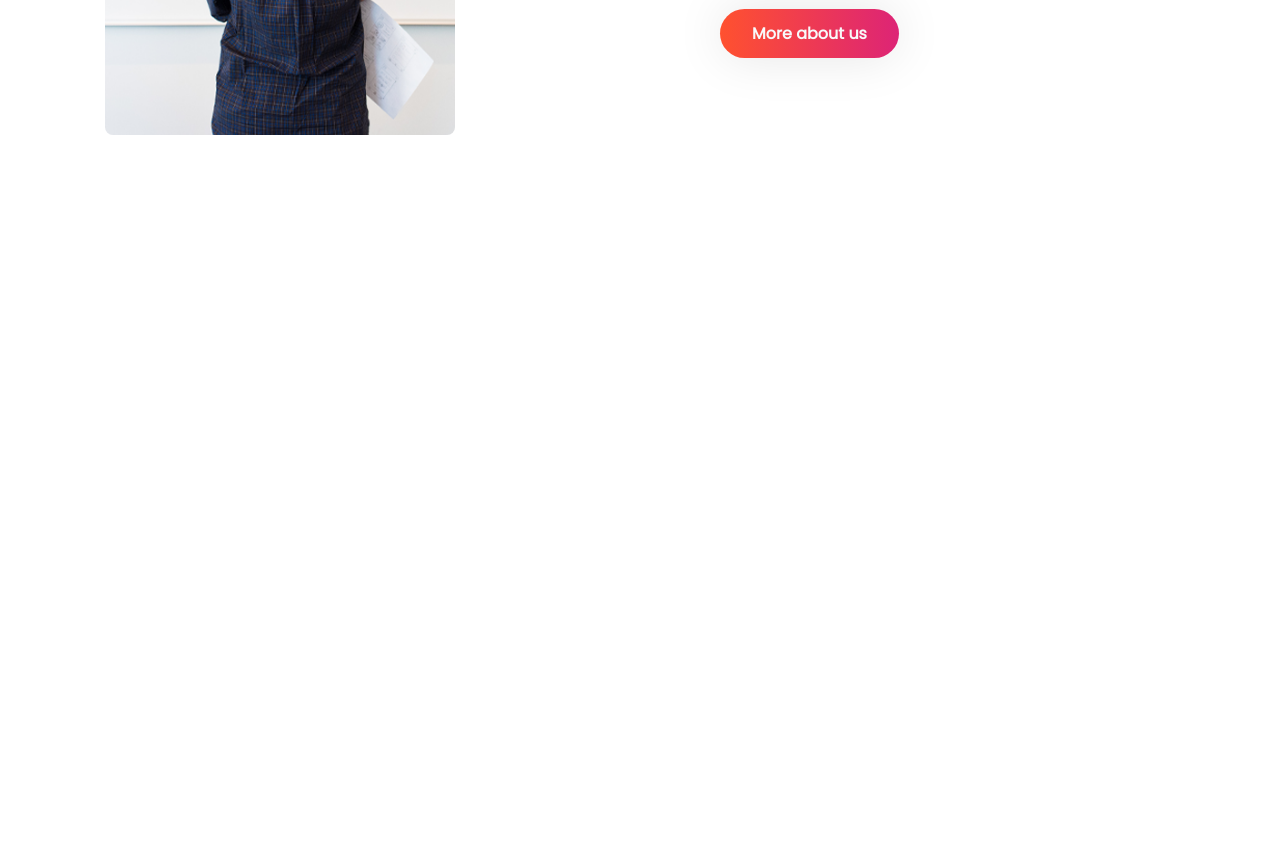
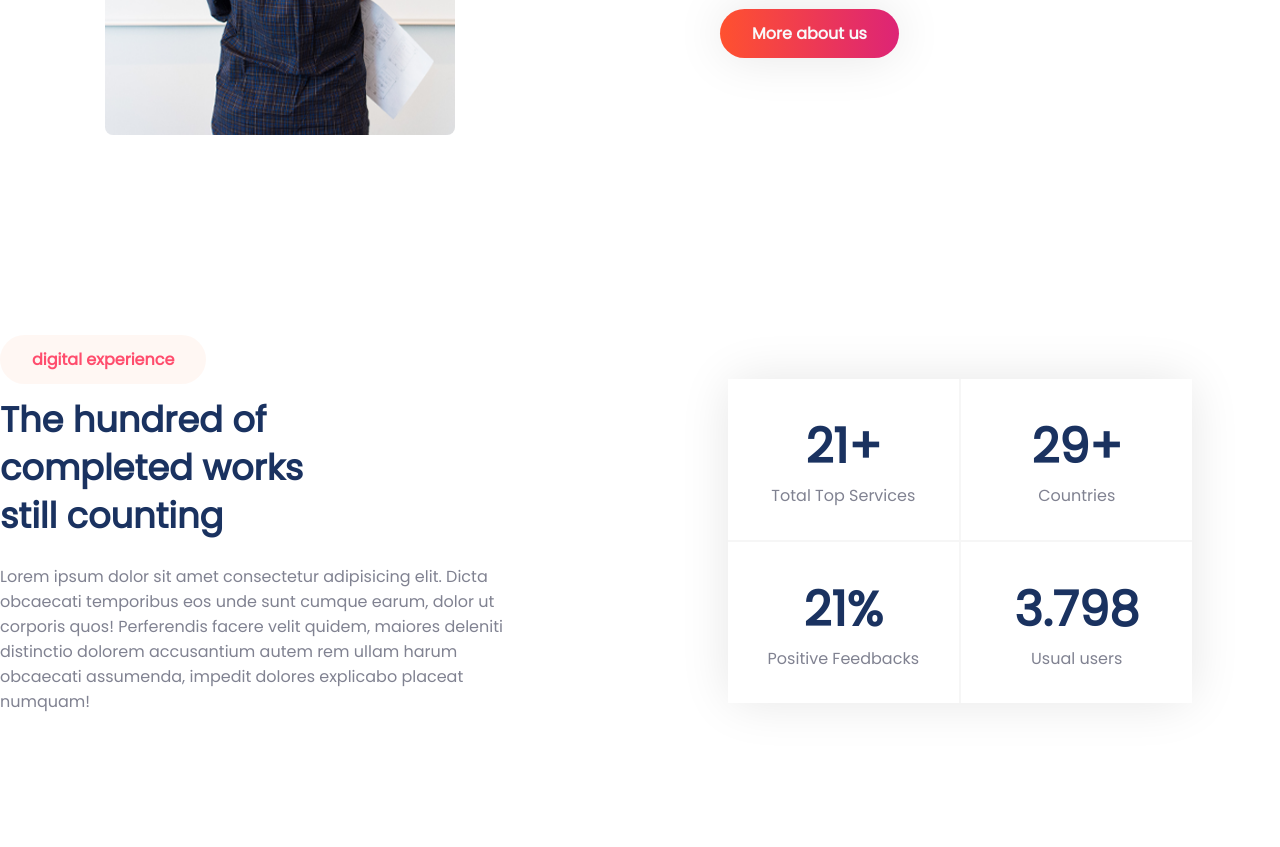
Before and after one commit to christianR15c/digital-marketing-html-css, a plain HTML site: page index.html in a window 1280 px wide. Shown: the part 1956-2803 px from the top of the page. Before the commit the page ends 2191 px from the top, so only its background shows below. Drawn offline with nearby package versions, Linux system fonts and the light colour scheme.

Commit message:
ft: counting area added

```diff
--- a/index.html
+++ b/index.html
@@ -158,6 +158,49 @@
         </section>
         <!-- /closing agency life area -->
 
+        <!-- counting area -->
+        <section class="container mx-auto counting-area grid cols-1 lg-cols-2">
+            <div class="grid-one text-center md-text-left">
+                <span class="d-iniline btn btn-primary bg-gradient-peach text-red">digital experience</span>
+                <div class="font-poppins">
+
+                    <h1 class="text-lg text-dark py-5">
+                        The hundred of <br>
+                        completed works <br>
+                        still counting
+                    </h1>
+                    <p class="text-gray mx-auto md-mx-initial">Lorem ipsum dolor sit amet consectetur adipisicing elit.
+                        Dicta obcaecati temporibus eos unde sunt cumque earum, dolor ut corporis quos! Perferendis
+                        facere velit quidem, maiores deleniti distinctio dolorem accusantium autem rem ullam harum
+                        obcaecati assumenda, impedit dolores explicabo placeat numquam!</p>
+                </div>
+            </div>
+            <div class="grid-two">
+                <div class="count-box">
+                    <div class="grid lg-cols-2 btn-shadow font-poppins">
+
+                        <div class="item1 text-center">
+                            <h1 class="text-dark text-xl">21+</h1>
+                            <span class="text-gray">Total Top Services</span>
+                        </div>
+                        <div class="item2 text-center">
+                            <h1 class="text-dark text-xl">29+</h1>
+                            <span class="text-gray">Countries</span>
+                        </div>
+                        <div class="item3 text-center">
+                            <h1 class="text-dark text-xl">21%</h1>
+                            <span class="text-gray">Positive Feedbacks</span>
+                        </div>
+                        <div class="item4 text-center">
+                            <h1 class="text-dark text-xl">3.798</h1>
+                            <span class="text-gray">Usual users</span>
+                        </div>
+                    </div>
+                </div>
+            </div>
+        </section>
+        <!-- /closing counting area -->
+
     </main>
 
 
--- a/style.css
+++ b/style.css
@@ -286,6 +286,10 @@ ul {
     .md-text-left {
         text-align: left;
     }
+
+    .md-mx-initial {
+        margin: initial;
+    }
 }
 
 /* for large screen md(1024px) */
@@ -453,3 +457,33 @@ ul {
 }
 
 /* ----- /closing Digital life styles ----- */
+
+/* ----- counting area styles ----- */
+#site-main .counting-area {
+    padding: 7em 0;
+}
+
+#site-main .counting-area .grid-one p {
+    width: 80%;
+}
+
+#site-main .counting-area .count-box {
+    display: flex;
+    justify-content: center;
+    margin: 2em 0;
+}
+
+#site-main .counting-area .count-box .grid {
+    display: inline-grid;
+    grid-gap: 2px;
+    border-radius: 20px;
+    background-color: var(--text-light);
+}
+
+#site-main .counting-area .count-box .grid>div {
+    background-color: white;
+    padding: 2em 2.5em;
+    text-align: center;
+}
+
+/* ----- /closing counting area styles ----- */
```
